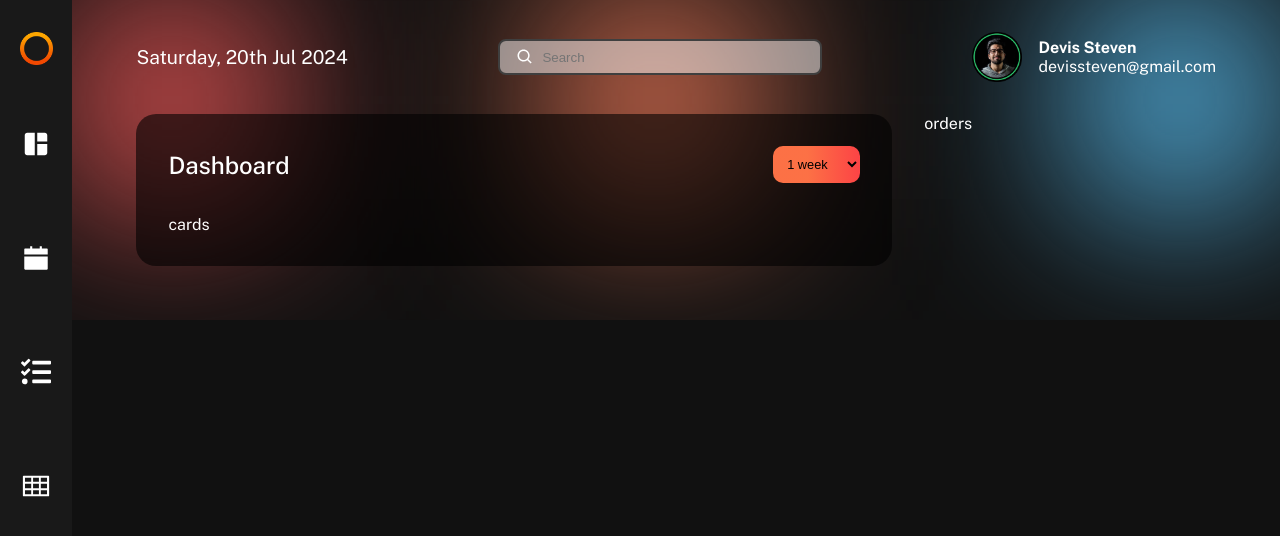
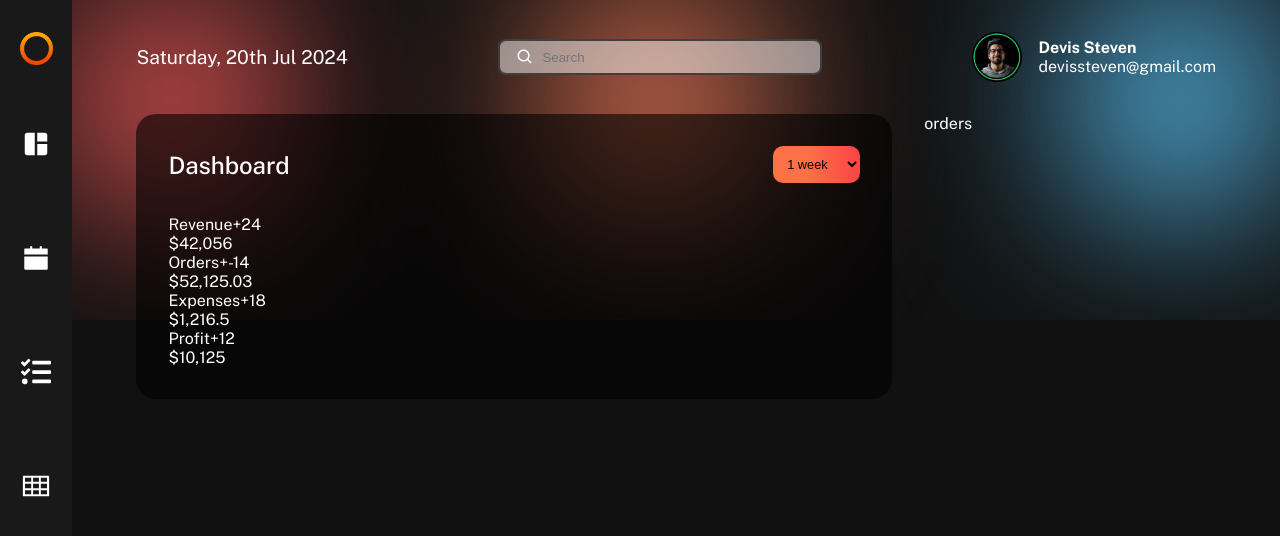
Before and after one commit to upadhyayaditi/Admin-Dashbaord, a React (Vite) app: page /dashboard in a window 1280 px wide. Shown: the top 536 px of the page. Built offline with nearby package versions, Linux system fonts and the light colour scheme.

Commit message:
add cards in the dashboard

```diff
--- a/src/pages/Dashboard/Dashboard.jsx
+++ b/src/pages/Dashboard/Dashboard.jsx
@@ -1,3 +1,4 @@
+import { cardsData, groupNumber } from '../../data/index'
 import css from './Dashboard.module.css'
 
 const Dashboard = () => {
@@ -18,7 +19,20 @@ const Dashboard = () => {
 
           </div>
             <div className={css.cards}>
-              cards
+              {
+                cardsData.map((card, index) => (
+                  <div className={css.card}>
+                    <div className={css.cardHead}>
+                      <span>{card.title}</span>
+                      <span>+{card.change}</span>
+                    </div>
+                    <div className={css.cardAmount}>
+                      <span>$</span>
+                      <span>{groupNumber(card.amount)}</span>
+                    </div>
+                  </div>
+                ))
+              }
             </div>
         </div>
       </div>
```
